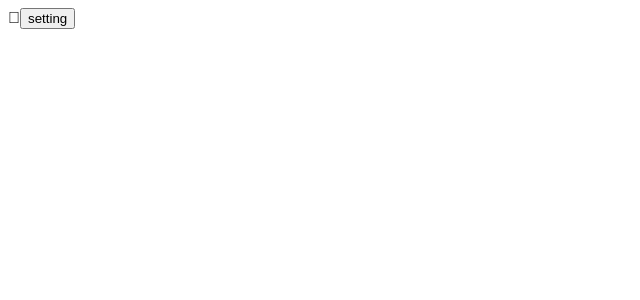
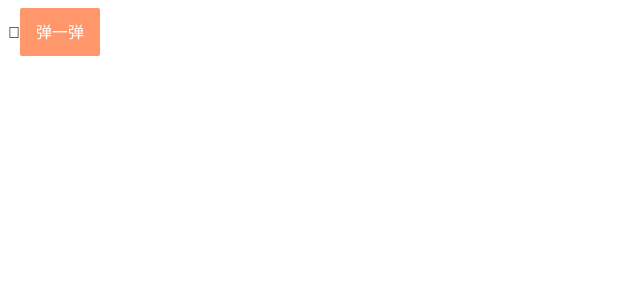
Before and after one commit to Greency/cy-ui, a Vue app in the folder ui/: page / in a window 1280 px wide. Shown: the top 300 px of the page, without its empty margins (0-640 px from the left). Built offline with nearby package versions, Linux system fonts and the light colour scheme; the HTML template or start-up script is replaced by a standard one.

Commit message:
feat: button组件完善

```diff
--- a/ui/src/App.vue
+++ b/ui/src/App.vue
@@ -1,6 +1,6 @@
 <template>
 	<div class="wrapper">
-		<button @click="setting">setting</button>
+		<cy-button  type="warning" shape="" @click="setting">弹一弹</cy-button>
 		<cy-popup v-model="show">
 			<div style="width: 375px;height: 300px;background-color: red;"></div>
 		</cy-popup>
@@ -10,11 +10,13 @@
 
 <script>
 import Popup from './packages/popup';
+import Button from './packages/button';
 
 export default {
 	name: 'app',
 	components: {
-		'cy-popup': Popup
+		'cy-popup': Popup,
+		'cy-button': Button
 	},
 	data() {
 		return {
@@ -22,17 +24,8 @@ export default {
 		}
 	},
 	methods: {
-		setting: function(){
-			//this.show = !this.show;
-			/*this.$showToast({
-				mode: 'fail',
-				content: '提交成功'
-			});*/
-			this.$showLoading('进行中');
-
-			setTimeout(()=>{
-				this.$hideLoading();
-			}, 2 * 1000);
+		setting: function(e){
+			console.log('e: ', e);
 		}
 	}
 }
--- a/ui/src/main.js
+++ b/ui/src/main.js
@@ -8,4 +8,4 @@ Vue.config.productionTip = false
 install();
 new Vue({
   render: h => h(App),
-}).$mount('#app')
+}).$mount('#app');
--- /dev/null
+++ b/ui/src/packages/button.vue
@@ -0,0 +1,141 @@
+<template>
+	<button
+		:class="['cy-button', bem('button', type), bem('button', size), bem('button', shape)]"
+		@click="handleClick"
+	>
+		<svg
+            v-if="loading"
+			class="small-loading-icon"
+			version="1"
+			x="0px"
+			y="0px"
+			width="16"
+			height="16"
+			viewBox="0 0 50 50"
+			style="enable-background:new 0 0 50 50;"
+			xml:space="preserve"
+		>
+			<path
+				fill="white"
+				d="M43.935,25.145c0-10.318-8.364-18.683-18.683-18.683c-10.318,0-18.683,8.365-18.683,18.683h4.068c0-8.071,6.543-14.615,14.615-14.615c8.072,0,14.615,6.543,14.615,14.615H43.935z"
+			>
+				<animateTransform
+					attributeType="xml"
+					attributeName="transform"
+					type="rotate"
+					from="0 25 25"
+					to="360 25 25"
+					dur="0.6s"
+					repeatCount="indefinite"
+				></animateTransform>
+			</path>
+		</svg>
+		<slot></slot>
+	</button>
+</template>
+
+<script>
+import Bem from './mixins/bem';
+
+export default {
+	name: 'Button',
+	mixins: [Bem],
+	props: {
+		loading: Boolean,
+		shape: String,
+		type: {
+			type: String,
+			default: 'default'
+		},
+		size: {
+			type: String,
+			default: 'normal'
+		}
+	},
+	methods: {
+		handleClick(e) {
+			this.$emit('click', e);
+		}
+	}
+}
+</script>
+
+<style lang="stylus">
+.cy-button {
+	display: inline-block;
+	position: relative;
+	margin: 0;
+	padding: 0;
+	font-size: 16px;
+	border: 1px solid transparent; // 自定义边框
+	border-radius: 2px;
+	outline: none; // 消除默认点击蓝色边框效果
+
+	.small-loading-icon {
+		margin-right: 5px;
+		vertical-align: -1px;
+	}
+
+	&::before {
+		content: ' ';
+		position: absolute;
+		top: 0;
+		left: 0;
+		width: 100%;
+		height: 100%;
+		background-color: black;
+		opacity: 0;
+	}
+
+	&:active::before {
+		opacity: 0.15;
+	}
+
+	// 下面是颜色
+	&--default {
+		color: black;
+		background-color: white;
+		border: 1px solid #ebedf0;
+	}
+
+	&--primary {
+		color: white;
+		background-color: #07c160;
+		border: 1px solid #07c160;
+	}
+
+	&--info {
+		color: white;
+		background-color: #1989fa;
+		border: 1px solid #1989fa;
+	}
+
+	&--warning {
+		color: white;
+		background-color: #ff976a;
+		border: 1px solid #ff976a;
+	}
+
+	&--danger {
+		color: white;
+		background-color: #f44;
+		border: 1px solid #f44;
+	}
+
+	&--normal {
+		height: 48px;
+		padding-left: 15px;
+		padding-right: 15px;
+		line-height: 48px;
+	}
+
+	// 下面是形状
+	&--square {
+		border-radius: 0;
+	}
+
+	&--round {
+		border-radius: 10em;
+	}
+}
+</style>
```
